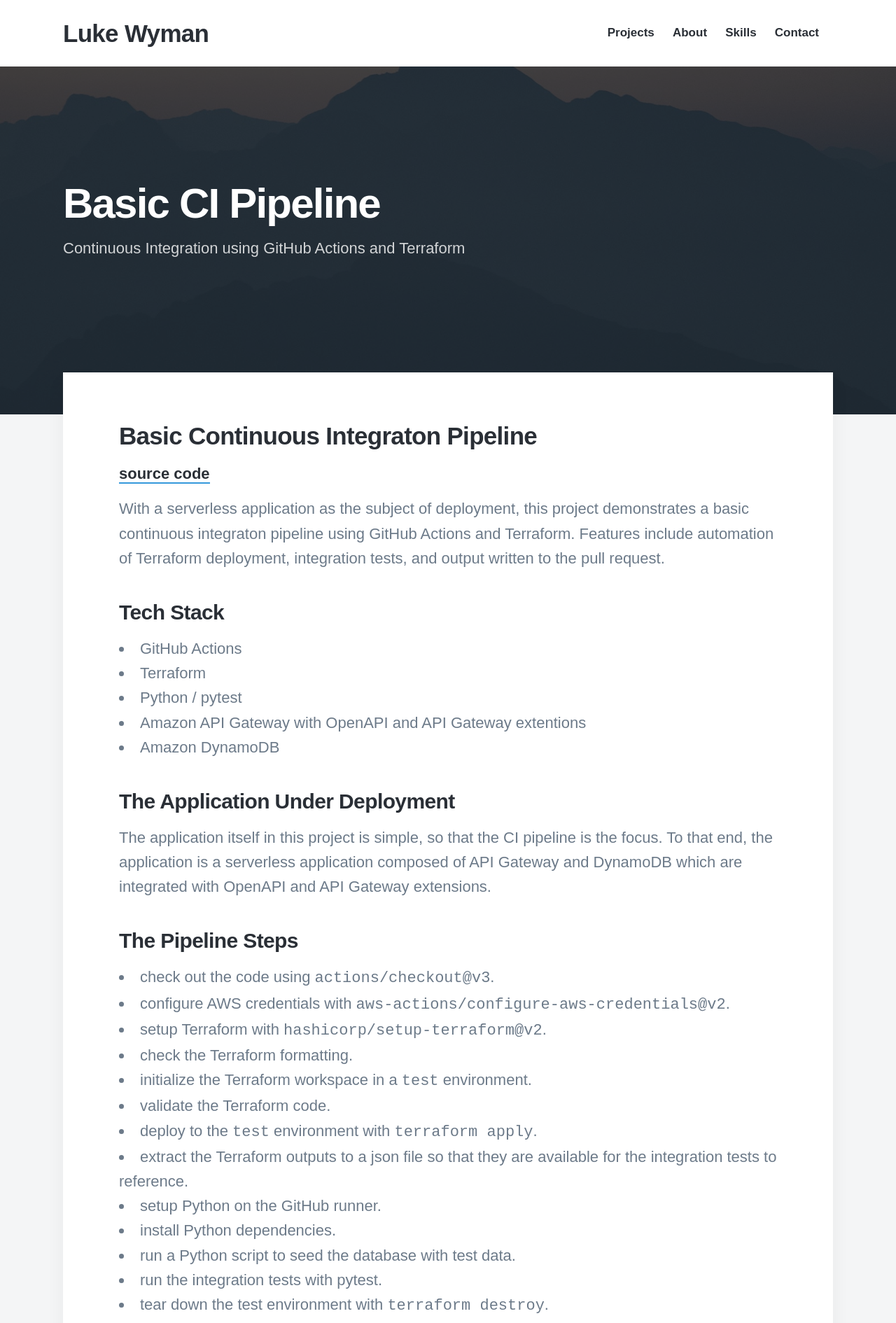
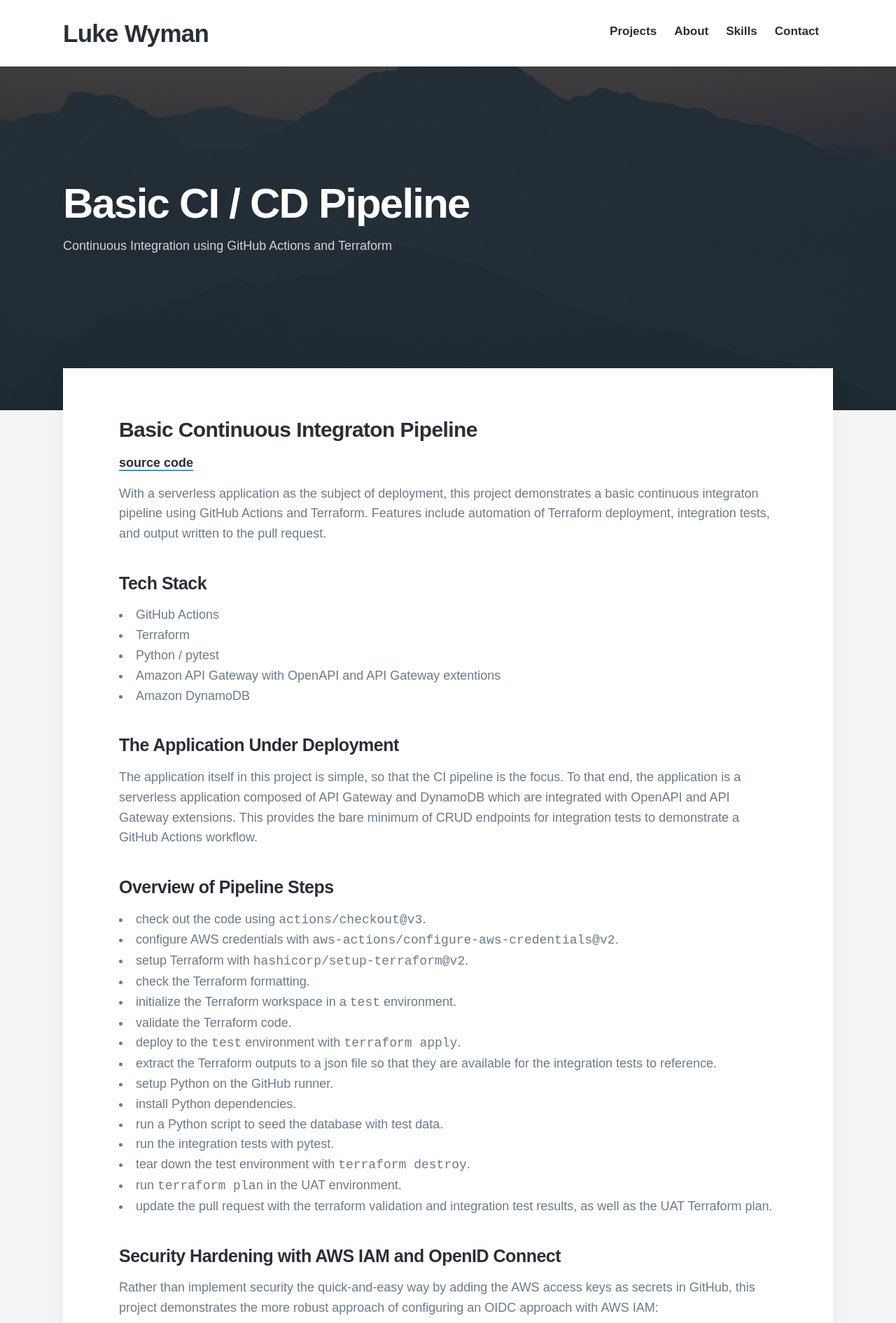
Before and after one commit to lukewyman/lukewyman.github.io, a Jekyll site: the page built from _projects/002-basic-pipeline.md, in a window 1280 px wide. Shown: the top 1890 px of the page at 70% size. Built offline with Jekyll 4.4.1, drawn with Linux system fonts in a browser that asks for light colours; nearby versions of some CDN libraries; some web fonts are replaced; some of the changed text lies outside the part shown.

Commit message:
more pipeline content; adjusted font size and added lis

````diff
--- a/_projects/002-basic-pipeline.md
+++ b/_projects/002-basic-pipeline.md
@@ -1,8 +1,13 @@
 ---
-title: 'Basic CI Pipeline'
+title: 'Basic CI / CD Pipeline'
 subtitle: 'Continuous Integration using GitHub Actions and Terraform'
 date: 2023-07-01 00:01:00
-description: With a serverless application as the subject of deployment, this project demonstrates a basic continuous integraton pipeline using GitHub Actions and Terraform. Features include automation of Terraform deployment, integration tests, and output written to the pull request.
+description: "With a serverless application as the subject of deployment, this project demonstrates a basic continuous integraton pipeline, and features:"
+features:
+  - a Serverless application implemented with Terraform
+  - a GitHub Actions CI/CD pipeline
+  - integration tests
+  - pipeline output written to the pull request
 featured_image: '/images/demo/demo-square.jpg'
 ---
 
@@ -22,9 +27,9 @@
 
 ### The Application Under Deployment
 
-The application itself in this project is simple, so that the CI pipeline is the focus. To that end, the application is a serverless application composed of API Gateway and DynamoDB which are integrated with OpenAPI and API Gateway extensions.
+The application itself in this project is simple, so that the CI pipeline is the focus. To that end, the application is a serverless application composed of API Gateway and DynamoDB which are integrated with OpenAPI and API Gateway extensions. This provides the bare minimum of CRUD endpoints for integration tests to demonstrate a GitHub Actions workflow.
 
-### The Pipeline Steps
+### Overview of Pipeline Steps
 
 - check out the code using `actions/checkout@v3`.
 - configure AWS credentials with `aws-actions/configure-aws-credentials@v2`.
@@ -44,6 +49,55 @@
 
 ### Security Hardening with AWS IAM and OpenID Connect
 
-[Walk through the steps of OIDC approach with diagram]
+Rather than implement security the quick-and-easy way by adding the AWS access keys as secrets in GitHub, this project demonstrates the more robust approach of configuring an OIDC approach with AWS IAM:
+
+1. Configure an OIDC provider in AWS IAM.
+2. Configure a Role in AWS IAM and add a trust relationship policy that allows access for the GitHub project:
+```json
+{
+    "Version": "2012-10-17",
+    "Statement": [
+        {
+            "Effect": "Allow",
+            "Principal": {
+                "Federated": "arn:aws:iam::<account number>:oidc-provider/token.actions.githubusercontent.com"
+            },
+            "Action": "sts:AssumeRoleWithWebIdentity",
+            "Condition": {
+                "StringEquals": {
+                    "token.actions.githubusercontent.com:aud": "sts.amazonaws.com"
+                },
+                "StringLike": {
+                    "token.actions.githubusercontent.com:sub": [
+                        "repo:lukewyman/actions-and-terraform-pipeline:*"
+                    ]
+                }
+            }
+        }
+    ]
+}
+```
+3. Add permissions to the GitHub Action workflow to access the OIDC token:
+```
+jobs:
+  test_and_deploy:
+    name: "Test & Deploy to UAT"
+    runs-on: ubuntu-22.04
+    defaults:
+      run:
+        working-directory: app
+    permissions:
+      pull-requests: write
+      id-token: write
+      contents: read
+```
+4. Add a step to the job that uses the `aws-credentials/configure-aws-credentials` action and configure the step to use the role:
+```
+- name: Configure AWS Credentials
+        uses: aws-actions/configure-aws-credentials@v2
+        with:
+          role-to-assume: arn:aws:iam::<account number>:role/github-actions
+          aws-region: us-west-2
+```
 
 ### Integration Testing
--- a/index.html
+++ b/index.html
@@ -39,6 +39,11 @@
 					<h2 class="post__title"><a href="{{ project.url | relative_url }}">{{ project.title }}</a></h2>
 					<p class="post__subtitle">{{ project.subtitle }}</p>
 					<p class="post__description">{{ project.description }}</p>
+					<ul class="post__description">
+					{% for feature in project.features %}
+							<li>{{ feature }}</li>
+					{% endfor %}
+					</ul>
 				</div>
 			</div>
 
````
Also changed, not shown: _data/settings.yml (+4 -4 lines).
